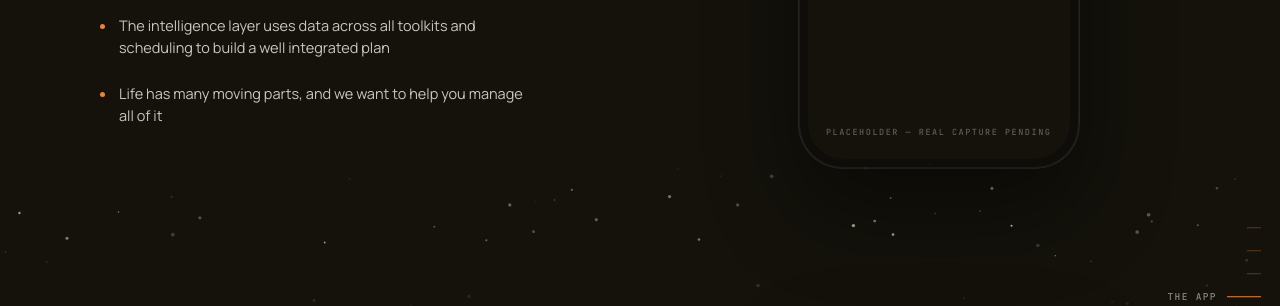
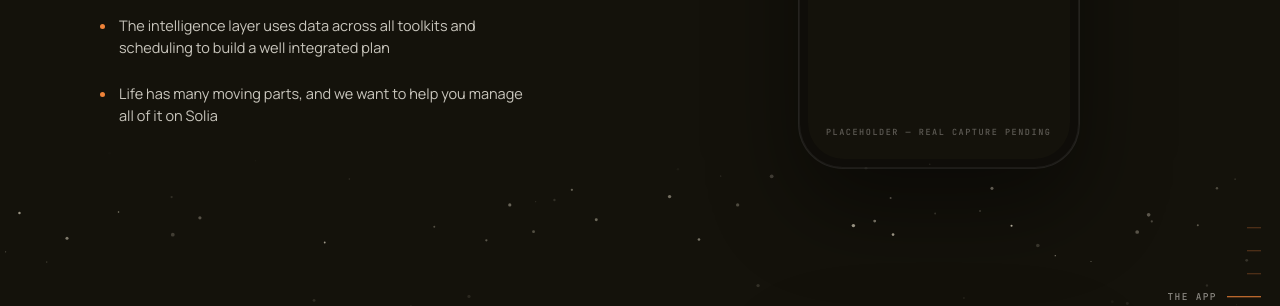
Before and after one commit to Solia-SaaS/Solia-Site, a Jekyll site: the page built from index.html, in a window 1280 px wide and 900 px high, scrolled down 5812 px. Shown: the part 176-482 px from the top of the window. Built offline with Jekyll 4.4.1, drawn with Linux system fonts in a browser that asks for light colours.

Commit message:
Toolkits overview bullet: '…manage all of it on Solia'
Co-Authored-By: Claude Fable 5 <noreply@anthropic.com>

```diff
--- a/index.html
+++ b/index.html
@@ -500,7 +500,7 @@ description: Solia is a Life Operating System designed to align your actions wit
             <ul class="ticks">
               <li><span class="tick-dot" aria-hidden="true"></span><span>Instead of a different app for every tool, everything is integrated in one place</span></li>
               <li><span class="tick-dot" aria-hidden="true"></span><span>The intelligence layer uses data across all toolkits and scheduling to build a well integrated plan</span></li>
-              <li><span class="tick-dot" aria-hidden="true"></span><span>Life has many moving parts, and we want to help you manage all of it</span></li>
+              <li><span class="tick-dot" aria-hidden="true"></span><span>Life has many moving parts, and we want to help you manage all of it on Solia</span></li>
             </ul>
           </div>
           <div class="tk-panel" data-tk="fitness">
```
